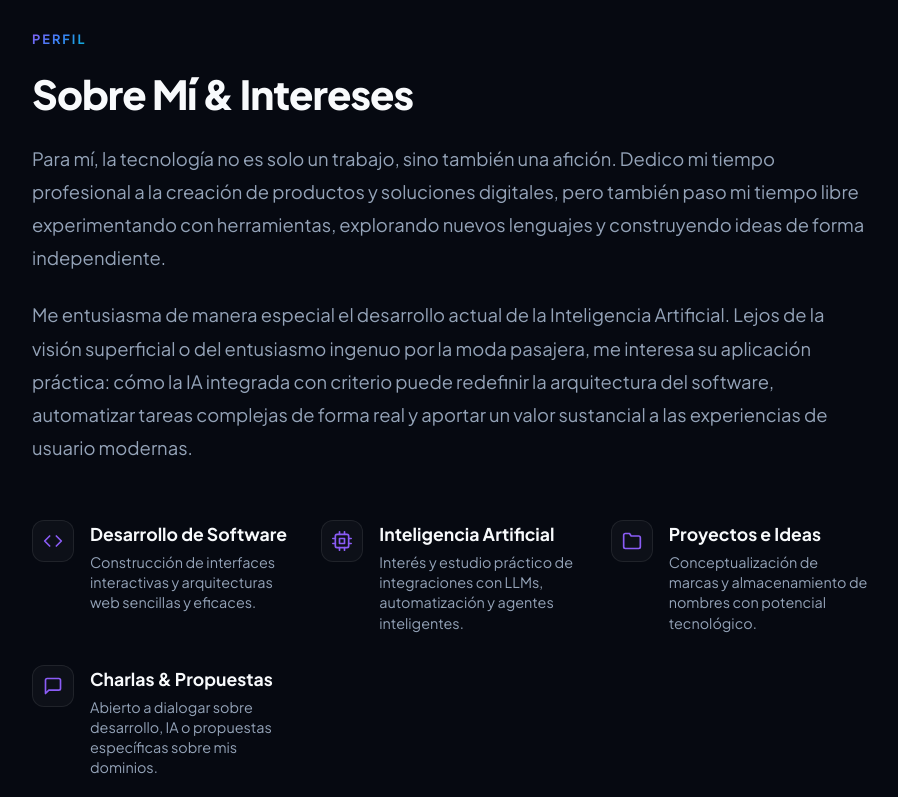
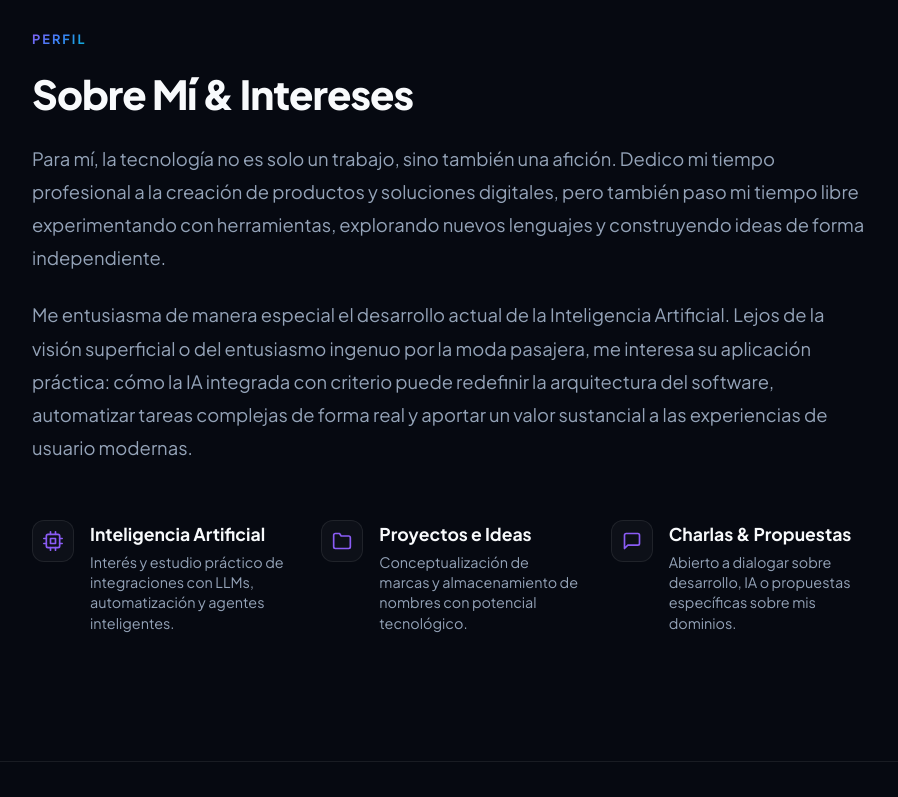
Before and after one commit to emochin/emiliomoreno_com, a plain HTML site: page index.html in a window 1280 px wide. Shown: the part 2000-2797 px from the top of the page, without its empty margins (190-1088 px from the left). Drawn offline with Linux system fonts and the light colour scheme; a script that the page names is missing.

Commit message:
style: quitar desarrollo de software de la sección sobre mí y metadatos

```diff
--- a/index.html
+++ b/index.html
@@ -6,15 +6,15 @@
     <title>Emilio Moreno — Tecnología & Proyectos Digitales</title>
 
     <!-- SEO Meta Tags -->
-    <meta name="description" content="Sitio personal de Emilio Moreno. Explorando el desarrollo de software, proyectos personales como weigh-up.com y whatstime.net, y los avances pragmáticos en Inteligencia Artificial.">
-    <meta name="keywords" content="Emilio Moreno, tecnología, inteligencia artificial, desarrollo de software, dominios, weigh-up, whatstime">
+    <meta name="description" content="Sitio personal de Emilio Moreno. Explorando la tecnología, proyectos personales como weigh-up.com y whatstime.net, y los avances pragmáticos en Inteligencia Artificial.">
+    <meta name="keywords" content="Emilio Moreno, tecnología, inteligencia artificial, dominios, weigh-up, whatstime">
     <meta name="author" content="Emilio Moreno">
 
     <!-- Open Graph / Facebook -->
     <meta property="og:type" content="website">
     <meta property="og:url" content="https://emiliomoreno.com/">
     <meta property="og:title" content="Emilio Moreno — Tecnología & Proyectos Digitales">
-    <meta property="og:description" content="Sitio personal de Emilio Moreno. Software, proyectos de dominios e interés en Inteligencia Artificial.">
+    <meta property="og:description" content="Sitio personal de Emilio Moreno. Tecnología, proyectos de dominios e interés en Inteligencia Artificial.">
     <meta property="og:image" content="https://emiliomoreno.com/assets/og-image.png">
 
     <!-- Google Fonts -->
@@ -62,7 +62,7 @@
         <!-- Hero Section -->
         <section id="hero" class="hero-section">
             <div class="container hero-container">
-                <div class="hero-tag animate-fade-in">Software, Inteligencia Artificial & Ideas</div>
+                <div class="hero-tag animate-fade-in">Tecnología, Inteligencia Artificial & Ideas</div>
                 <h1 class="hero-title animate-slide-up" id="hero-main-title">
                     Explorando la tecnología y el <span class="gradient-text">desarrollo de ideas.</span>
                 </h1>
@@ -186,18 +186,6 @@
                         <div class="skill-item">
                             <span class="skill-icon">
                                 <svg viewBox="0 0 24 24" fill="none" stroke="currentColor" stroke-width="2" stroke-linecap="round" stroke-linejoin="round">
-                                    <polyline points="16 18 22 12 16 6"></polyline>
-                                    <polyline points="8 6 2 12 8 18"></polyline>
-                                </svg>
-                            </span>
-                            <div>
-                                <h4>Desarrollo de Software</h4>
-                                <p>Construcción de interfaces interactivas y arquitecturas web sencillas y eficaces.</p>
-                            </div>
-                        </div>
-                        <div class="skill-item">
-                            <span class="skill-icon">
-                                <svg viewBox="0 0 24 24" fill="none" stroke="currentColor" stroke-width="2" stroke-linecap="round" stroke-linejoin="round">
                                     <rect x="4" y="4" width="16" height="16" rx="2"></rect>
                                     <rect x="9" y="9" width="6" height="6"></rect>
                                     <line x1="9" y1="1" x2="9" y2="4"></line>
```
